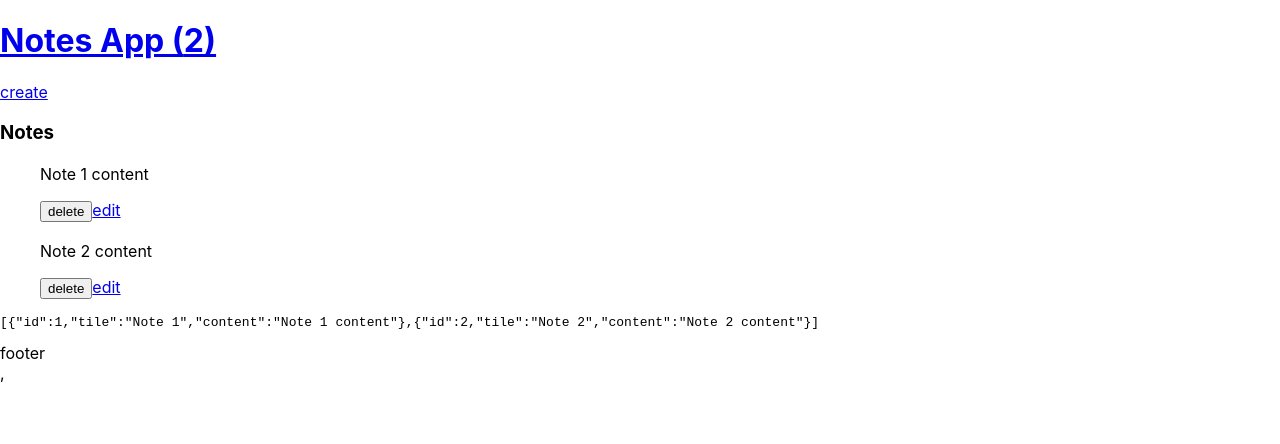
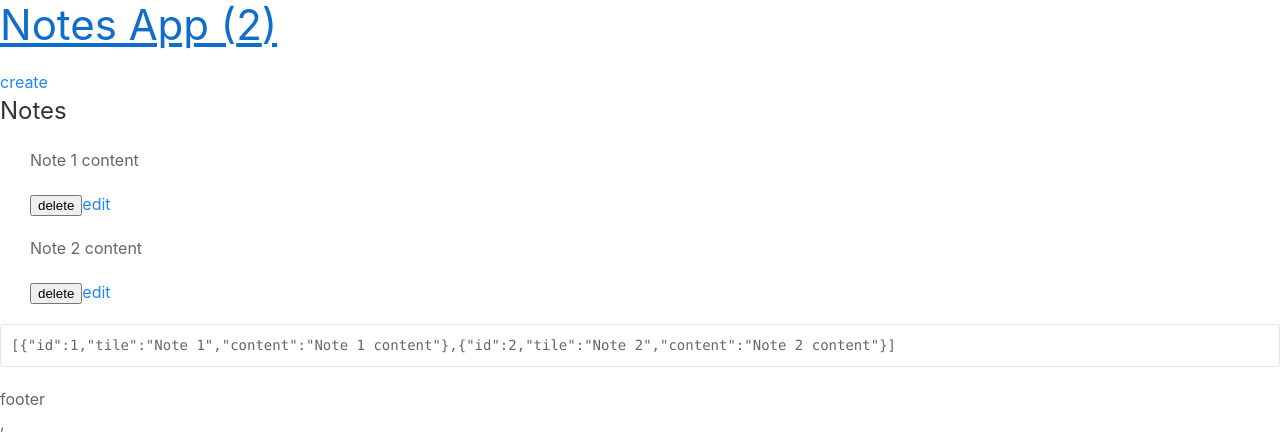
Before and after one commit to Pierluigi10/webapp-notes-manager, a React (Vite) app: page / in a window 1280 px wide. Shown: the top 444 px of the page. Built offline with nearby package versions, Linux system fonts and the light colour scheme.

Commit message:
install and import uikit

```diff
--- a/package.json
+++ b/package.json
@@ -9,7 +9,8 @@
   "dependencies": {
     "react": "^17.0.0",
     "react-dom": "^17.0.0",
-    "react-router-dom": "^6.0.2"
+    "react-router-dom": "^6.0.2",
+    "uikit": "^3.9.4"
   },
   "devDependencies": {
     "@vitejs/plugin-react": "^1.0.0",
--- a/src/App.jsx
+++ b/src/App.jsx
@@ -4,6 +4,13 @@ import { NotesContext } from "./context";
 import { CreateNoteScreen } from "./CreateNoteScreen";
 import { HomeScreen } from "./HomeScreen";
 import { EditNoteScreen } from "./EditNoteScreen";
+
+import "../node_modules/uikit/dist/css/uikit.min.css";
+import UIkit from "uikit";
+import Icons from "uikit/dist/js/uikit-icons";
+
+//loads the icon plugin
+UIkit.use(Icons);
 
 function App() {
   const [notes, setNotes] = useState([
@@ -17,9 +24,9 @@ function App() {
 
   return (
     <NotesContext.Provider value={{ notes, setNotes, deleteNote }}>
-      <div className="App">
+      <div className="uk.container">
         <header className="App-header">
-          <h1>
+          <h1 className=".uk-text-lead">
             <Link to="/"> Notes App ({notes.length}) </Link>
           </h1>
           <Link to="/create"> create </Link>
```
Also changed, not shown: 1 other file (tests, documents, lock files or other folders).
